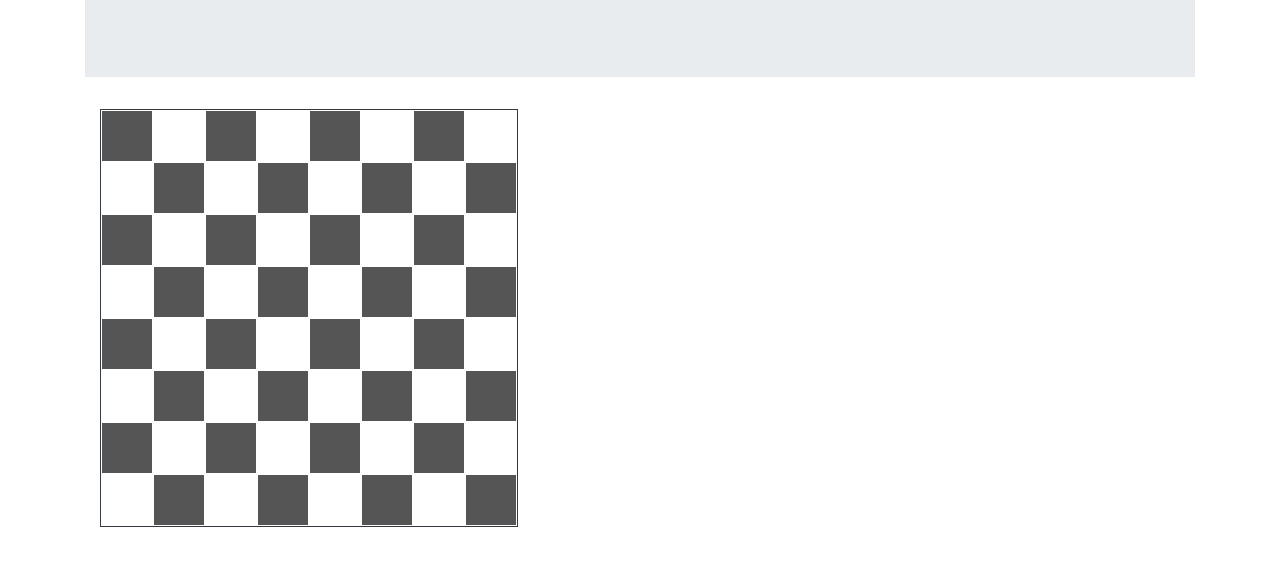
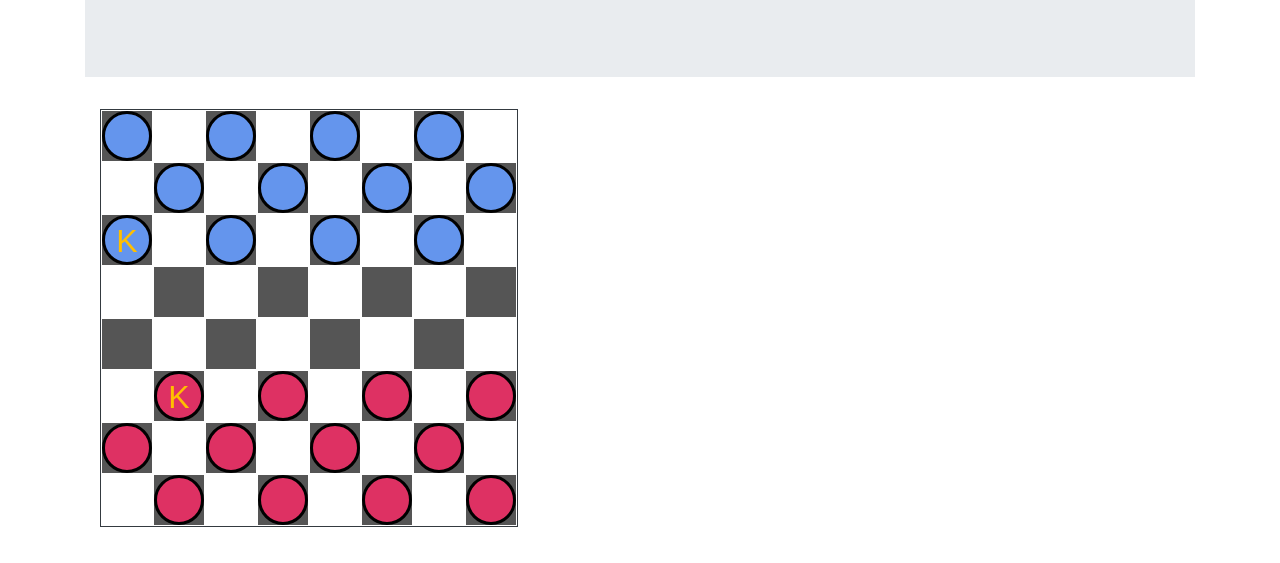
Before and after one commit to OllieRumbol/draughtsgame, a React app: page / in a window 1280 px wide. Shown: the part 147-710 px from the top of the page. Built offline with nearby package versions, Linux system fonts and the light colour scheme.

Commit message:
board and counter setup

```diff
--- a/src/components/Board.js
+++ b/src/components/Board.js
@@ -2,43 +2,38 @@ import '../style/Board.css';
 import Square from './Square';
 
 export default function Board() {
-    const squares = [];
+    //0 - Counter is never there
+    //1 - Player 1 Counter
+    //2 - Player 2 Counter
+    //3 - Player 1 King Counter
+    //4 - Player 2 King Counter
+    //5 - Playable space
 
-    for (let index = 0; index < 8; index++) {
-        if (index % 2 === 0) {
-            squares.push(<tr>
-                <td><Square isBlack="true"></Square></td>
-                <td><Square></Square></td>
-                <td><Square isBlack="true"></Square></td>
-                <td><Square></Square></td>
-                <td><Square isBlack="true"></Square></td>
-                <td><Square></Square></td>
-                <td><Square isBlack="true"></Square></td>
-                <td><Square></Square></td>
+    const counters = [
+        [2, 0, 2, 0, 2, 0, 2, 0],
+        [0, 2, 0, 2, 0, 2, 0, 2],
+        [4, 0, 2, 0, 2, 0, 2, 0],
+        [0, 5, 0, 5, 0, 5, 0, 5],
+        [5, 0, 5, 0, 5, 0, 5, 0],
+        [0, 3, 0, 1, 0, 1, 0, 1],
+        [1, 0, 1, 0, 1, 0, 1, 0],
+        [0, 1, 0, 1, 0, 1, 0, 1],
+    ]
+
+    const squares = counters.map(row => {
+        return (
+            <tr>
+                {
+                    row.map(piece => <td><Square state={piece}></Square></td>)
+                }
             </tr>
-            );
-        }
-        else {
-            squares.push(<tr>
-                <td><Square></Square></td>
-                <td><Square isBlack="true"></Square></td>
-                <td><Square></Square></td>
-                <td><Square isBlack="true"></Square></td>
-                <td><Square></Square></td>
-                <td><Square isBlack="true"></Square></td>
-                <td><Square></Square></td>
-                <td><Square isBlack="true"></Square></td>
-            </tr>
-            );
-        }
-
-
-    }
+        )
+    });
 
     return (
         <div className="container fluid">
             <table>
-                <tbody class="border border-dark">
+                <tbody className="border border-dark">
                     {squares}
                 </tbody>
             </table>
--- a/src/components/Counter.js
+++ b/src/components/Counter.js
@@ -1,7 +1,34 @@
 import '../style/Counter.css';
 
-export default function Counter(){
-    return (
-        <div class="circle red center"></div>
-    )
+export default function Counter(props) {
+    function click() {
+        console.log(props.state)
+    }
+
+    if (props.state === 1) {
+        return (
+            <div className="circle red center" onClick={click}></div>
+        )
+    }
+    else if (props.state === 2) {
+        return (
+            <div className="circle blue center" onClick={click}></div>
+        )
+    }
+    else if (props.state === 3) {
+        return (
+            <div className="circle red center" onClick={click}>K</div>
+        )
+    }
+    else if (props.state === 4) {
+        return (
+            <div className="circle blue center" onClick={click}>K</div>
+        )
+    }
+    else {
+        return (
+            <div></div>
+        )
+    }
+
 }
--- a/src/components/Square.js
+++ b/src/components/Square.js
@@ -2,13 +2,16 @@ import '../style/Square.css';
 import Counter from './Counter'
 
 export default function Square(props) {
-    const isBlack = props.isBlack;
-    const style = isBlack ? "square black" : "square";
-    const showCounter = props.showCounter;
+    const state = props.state;
+    const style = state !== 0 ? "square black" : "square";
+
+    function click() {
+        console.log("Free")
+    }
 
     return (
-        <div class={style}>
-
+        <div className={style} onClick={click}>
+            <Counter state={state}></Counter>
         </div>
     )
 
--- a/src/style/Counter.css
+++ b/src/style/Counter.css
@@ -1,10 +1,19 @@
 .circle {
-    height: 50px;
-    width: 50px;
-    background-color: #555;
-    border-radius: 50%;
+  border-radius: 50%;
+  width: 50px;
+  height: 50px;
+  padding: 5px;
+  background: #fff;
+  border: 3px solid #000;
+  color: #ffbf00;
+  text-align: center;
+  font: 32px Arial, sans-serif;
 }
 
 .red {
-    background-color: red;
+  background-color: #de3163;
 }
+
+.blue {
+  background-color: #6495ed;
+}
```
Also changed, not shown: 1 other file.
